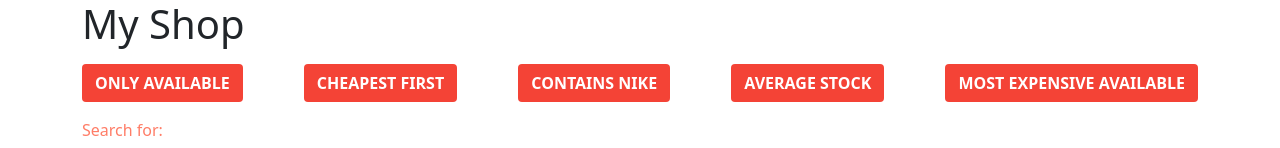
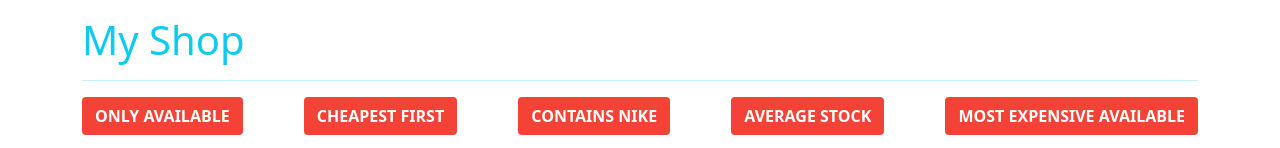
Before and after one commit to hajmaedina/wendy-webshop-project, a React (Create React App) app in the folder wendy-webshop/: page / in a window 1280 px wide. Shown: the top 148 px of the page. Built offline with nearby package versions, Linux system fonts and the light colour scheme; no server answers; the database is empty.

Commit message:
Design standardization on Home.js

```diff
--- a/wendy-webshop/src/App.scss
+++ b/wendy-webshop/src/App.scss
@@ -3,6 +3,11 @@
 .btn-orange {
   background-color: rgb(244, 67, 54);
   color: rgb(255, 255, 255);
+  text-transform: uppercase;
+  font-weight: bold;
+}
+
+.btn-info {
   text-transform: uppercase;
   font-weight: bold;
 }
--- a/wendy-webshop/src/Home.js
+++ b/wendy-webshop/src/Home.js
@@ -38,7 +38,8 @@ export default function Home() {
 
   return (
     <div className="container">
-      <h1>My Shop</h1>
+      <h1 className="text-info mt-3">My Shop</h1>
+      <hr className="text-info" />
       <FilterBtns links={links} />
       <Search products={products} setProducts={setProducts} />
       <Table products={products} />
--- a/wendy-webshop/src/components/Table.js
+++ b/wendy-webshop/src/components/Table.js
@@ -3,7 +3,7 @@ import { Link } from 'react-router-dom';
 // import { Modal } from 'bootstrap';
 
 function Table({ products }) {
-  console.log('products:', products)
+  console.log('products:', products);
   return (
     <>
       <header className={'container mt-4 mb-4'}></header>
@@ -34,12 +34,12 @@ function Table({ products }) {
                   />
                   <td>
                     <Link to={`/product/edit/${product.docId}`}>
-                    <button className="btn btn-primary me-3">Modify</button>
+                      <button className="btn btn-info me-3">Modify</button>
                     </Link>
                   </td>
                   <td>
                     <button
-                    className="btn btn-danger me-3"
+                      className="btn btn-orange me-3"
                       data-id={product.docId}
                       data-bs-target="#myModal"
                       data-bs-toggle="modal"
@@ -48,7 +48,6 @@ function Table({ products }) {
                       Remove
                     </button>
                   </td>
-
                 </tr>
               ))}
             </tbody>
```
Lines whose indentation alone changed are shown as unchanged.
